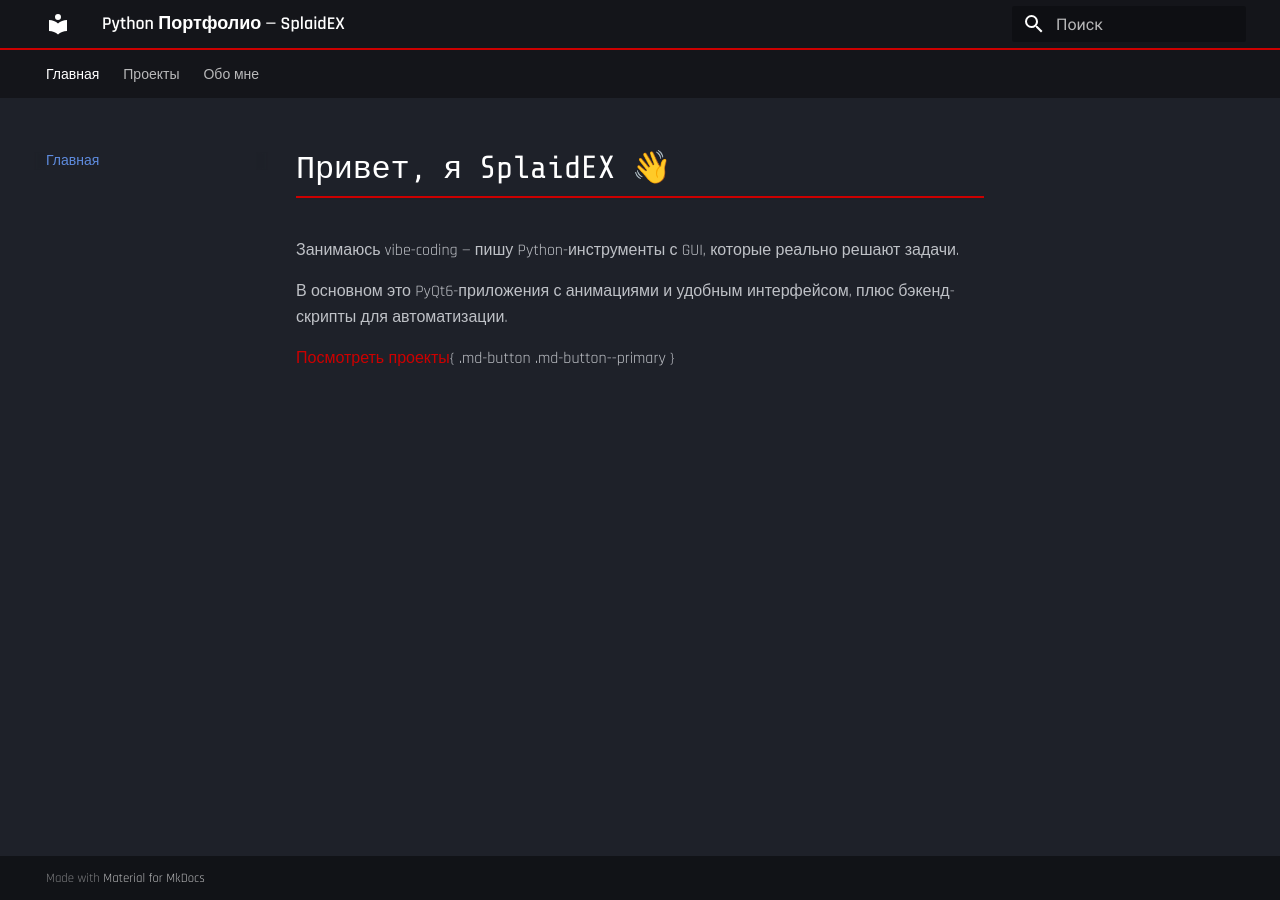
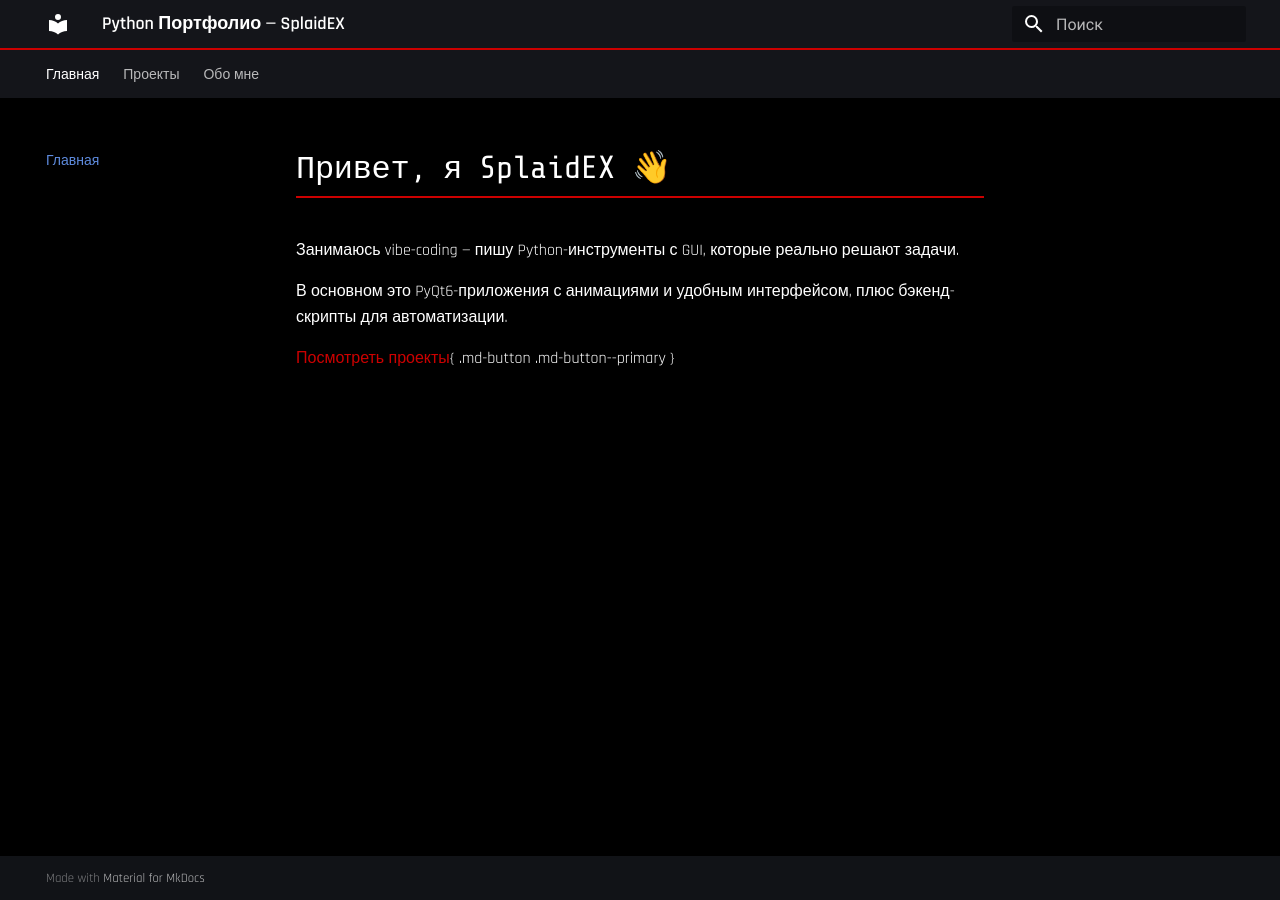
Before and after one commit to Splaidex/splaidex.github.io, an MkDocs documentation site: the page built from docs/index.md, in a window 1280 px wide. Built offline with MkDocs 1.6.1 and Material for MkDocs 9.7.7, drawn with Linux system fonts in a browser that asks for light colours.

Commit message:
Dark Theme

```diff
--- a/docs/stylesheets/extra.css
+++ b/docs/stylesheets/extra.css
@@ -1,11 +1,12 @@
 @import url('https://fonts.googleapis.com/css2?family=Share+Tech+Mono&family=Rajdhani:wght@400;600&display=swap');
 
-:root {
+:root, [data-md-color-scheme="slate"] {
+  --md-default-bg-color: #000000;
+  --md-default-fg-color: #ffffff;
   --md-primary-fg-color: #cc0000;
   --md-accent-fg-color: #ff2222;
-  --md-default-fg-color: #ffffff;
-  --md-default-bg-color: #000000;
   --md-code-bg-color: #0a0a0a;
+  --md-footer-bg-color: #000000;
 }
 
 body {
```
